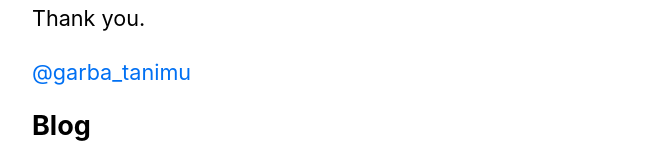
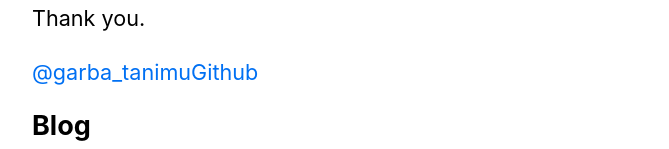
Before and after one commit to mukhtar-github/nextjs-app, a Next.js app in the folder nextjs-blog/: page / in a window 1280 px wide. Shown: the part 947-1096 px from the top of the page, without its empty margins (302-971 px from the left). Built offline with nearby package versions, Linux system fonts and the light colour scheme.

Commit message:
Update file

```diff
--- a/nextjs-blog/pages/index.js
+++ b/nextjs-blog/pages/index.js
@@ -27,6 +27,8 @@ export default function Home ({ allPostsData }) {
           So far I was able to build a tested development backend using Node.js, and I'm presently ongoing with some React courses to help me build an amazing interacting UI.<br /> VIMAP is a startup project, so wish us Goodluck, please.<br></br> Thank you.
         </p>
         <a href="https://twitter.com/garba_tanimu" class="twitter-follow-button" data-size="large" data-show-screen-name="false" data-show-count="false">@garba_tanimu</a><script async src="https://platform.twitter.com/widgets.js" charset="utf-8"></script>
+
+        <a class="github-button" href="https://github.com/mukhtar-github" aria-label="Follow @mukhtar-github on GitHub">Github</a>
       </section>
       <section className={`${utilStyles.headingMd} ${utilStyles.padding1px}`}>
         <h2 className={utilStyles.headingLg}>Blog</h2>
```
